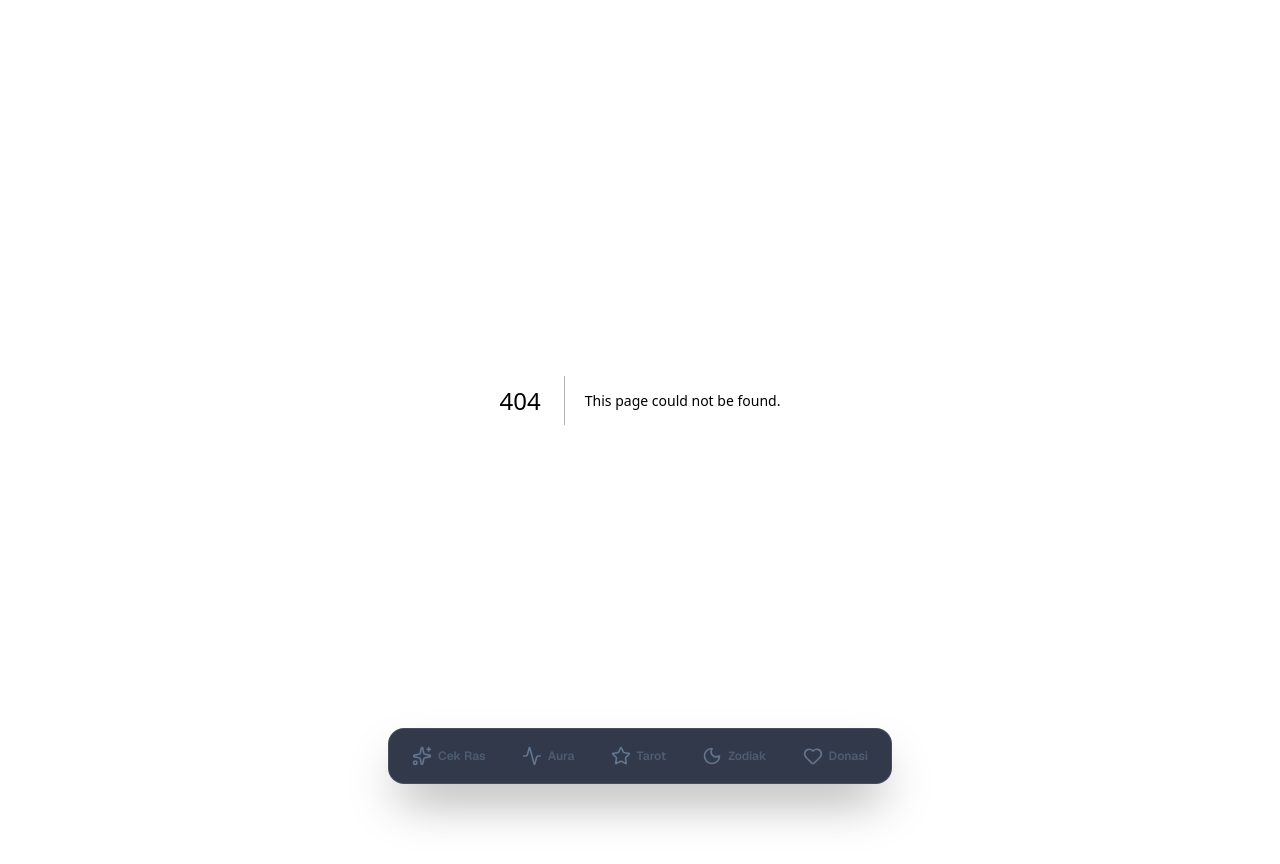
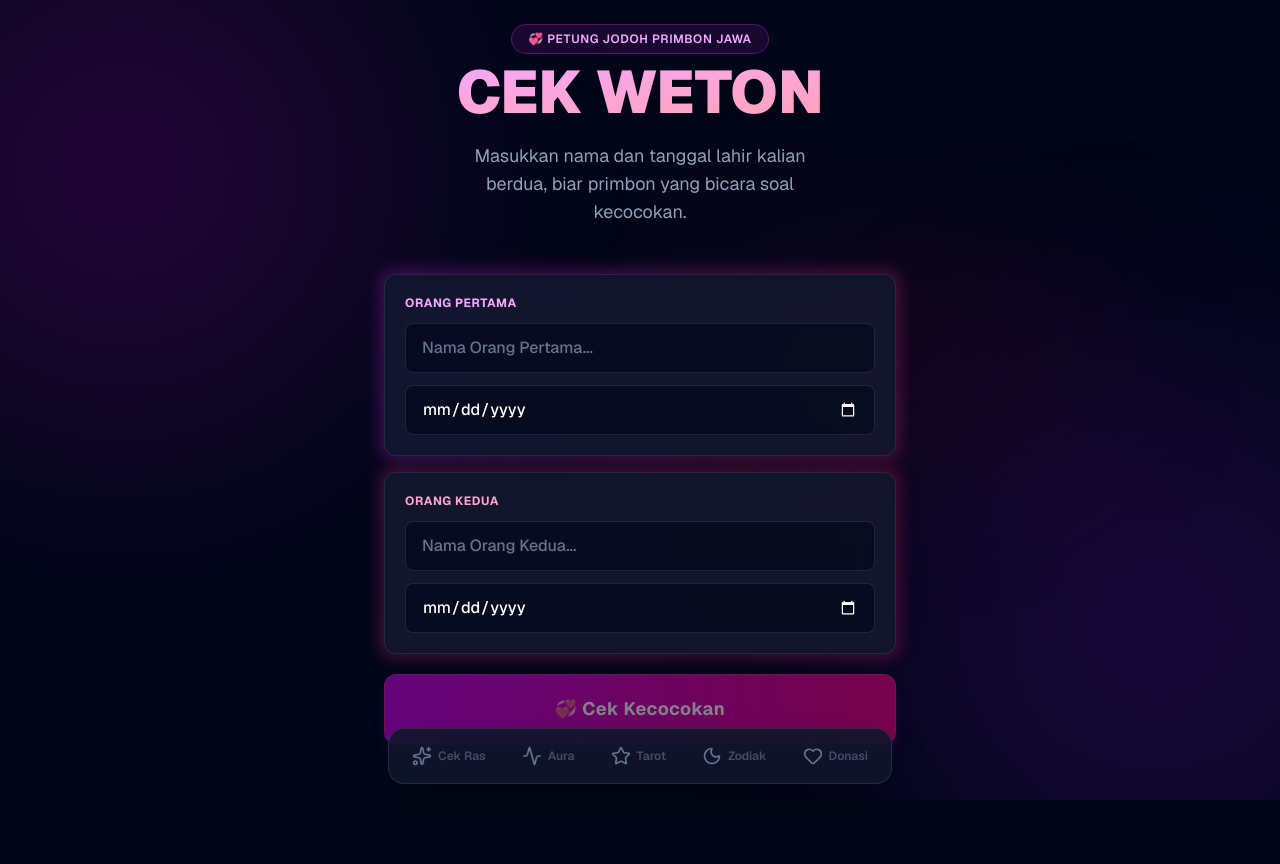
Before and after one commit to makibao0/cek-race, a Next.js app: page /jodoh in a window 1280 px wide. Before the commit this address had no page. Shown: the top 864 px of the page. Built offline with nearby package versions, Linux system fonts and the light colour scheme.

Commit message:
feat: add jodoh compatibility page

```diff
--- /dev/null
+++ b/src/app/jodoh/layout.tsx
@@ -0,0 +1,10 @@
+import type { Metadata } from "next";
+
+export const metadata: Metadata = {
+  title: "Cek Kecocokan Weton",
+  description: "Cek kecocokan weton dan jodoh berdasarkan primbon Jawa. Masukkan tanggal lahir kalian berdua dan lihat hasilnya.",
+};
+
+export default function JodohLayout({ children }: { children: React.ReactNode }) {
+  return children;
+}
--- /dev/null
+++ b/src/app/jodoh/page.tsx
@@ -0,0 +1,198 @@
+'use client';
+
+import { useState } from 'react';
+import JodohResult from '@/components/JodohResult';
+import jodohData from '@/data/jodoh.json';
+import { getWeton, getKategoriNama, type Weton } from '@/lib/weton';
+
+type JodohKategori = typeof jodohData[0];
+
+const generateHash = (str: string) => {
+  let hash = 0;
+  for (let i = 0; i < str.length; i++) {
+    hash = str.charCodeAt(i) + ((hash << 5) - hash);
+  }
+  return Math.abs(hash);
+};
+
+export type JodohReading = {
+  namaA: string;
+  namaB: string;
+  wetonA: Weton;
+  wetonB: Weton;
+  kategori: JodohKategori;
+  deskripsi: string;
+  saran: string;
+};
+
+export default function JodohPage() {
+  const [namaA, setNamaA] = useState('');
+  const [tanggalA, setTanggalA] = useState('');
+  const [namaB, setNamaB] = useState('');
+  const [tanggalB, setTanggalB] = useState('');
+  const [result, setResult] = useState<JodohReading | null>(null);
+  const [isAnimating, setIsAnimating] = useState(false);
+  const [loadingText, setLoadingText] = useState('Membaca petung jodoh...');
+
+  const handleCheck = (e: React.FormEvent) => {
+    e.preventDefault();
+    if (!namaA.trim() || !tanggalA || !namaB.trim() || !tanggalB) return;
+
+    setIsAnimating(true);
+    setResult(null);
+
+    const ritualSteps = [
+      'Membaca petung jodoh...',
+      'Menghitung neptu berdua...',
+      'Menyelaraskan weton kalian...',
+      'Menimbang hari dan pasaran...',
+      'Membuka lontar primbon...',
+      'Merangkai hasil petungan...',
+    ];
+
+    let step = 0;
+    setLoadingText(ritualSteps[step]);
+    const interval = setInterval(() => {
+      step++;
+      if (step < ritualSteps.length) setLoadingText(ritualSteps[step]);
+    }, 1300);
+
+    setTimeout(() => {
+      clearInterval(interval);
+
+      const wetonA = getWeton(tanggalA);
+      const wetonB = getWeton(tanggalB);
+      const kategoriNama = getKategoriNama(wetonA.neptu, wetonB.neptu);
+      const kategori = jodohData.find((k) => k.nama === kategoriNama) as JodohKategori;
+
+      const base = namaA.trim().toLowerCase() + tanggalA + namaB.trim().toLowerCase() + tanggalB;
+      const deskripsi = kategori.deskripsi[generateHash(base + 'd') % kategori.deskripsi.length];
+      const saran = kategori.saran[generateHash(base + 's') % kategori.saran.length];
+
+      setResult({
+        namaA: namaA.trim(),
+        namaB: namaB.trim(),
+        wetonA,
+        wetonB,
+        kategori,
+        deskripsi,
+        saran,
+      });
+      setIsAnimating(false);
+    }, 1300 * ritualSteps.length);
+  };
+
+  return (
+    <main className="min-h-screen relative flex flex-col items-center justify-center p-4 overflow-hidden bg-slate-950 font-sans text-slate-200">
+      <div className="absolute top-[-10%] left-[-10%] w-[500px] h-[500px] bg-fuchsia-700/20 rounded-full blur-[130px] pointer-events-none" />
+      <div className="absolute bottom-[-10%] right-[-10%] w-[500px] h-[500px] bg-purple-600/15 rounded-full blur-[130px] pointer-events-none" />
+      <div className="absolute top-[35%] right-[15%] w-[400px] h-[150px] bg-rose-600/10 rounded-full blur-[100px] pointer-events-none" />
+
+      <div className="z-10 w-full max-w-lg flex flex-col gap-8">
+        <div className="text-center space-y-4">
+          <div className="inline-block border border-fuchsia-500/30 rounded-full px-4 py-1.5 mb-2 bg-fuchsia-500/10 backdrop-blur-sm text-fuchsia-300 text-xs font-semibold tracking-wider">
+            💞 PETUNG JODOH PRIMBON JAWA
+          </div>
+          <h1 className="text-5xl md:text-6xl font-black bg-clip-text text-transparent bg-gradient-to-br from-fuchsia-300 via-pink-300 to-rose-300 drop-shadow-lg pb-1">
+            CEK WETON
+          </h1>
+          <p className="text-slate-400 text-base md:text-lg max-w-sm mx-auto">
+            Masukkan nama dan tanggal lahir kalian berdua, biar primbon yang bicara soal kecocokan.
+          </p>
+        </div>
+
+        <form onSubmit={handleCheck} className="flex flex-col gap-5 mt-4">
+          <div className={`flex flex-col gap-4 ${isAnimating ? 'hidden' : 'flex'}`}>
+            <div className="relative group">
+              <div className="absolute -inset-1 bg-gradient-to-r from-fuchsia-500 to-pink-500 rounded-xl blur opacity-25 group-hover:opacity-50 transition duration-500" />
+              <div className="relative flex flex-col gap-3 bg-slate-900/90 backdrop-blur-md border border-slate-700/50 rounded-xl p-5 shadow-inner">
+                <p className="text-fuchsia-300 text-xs font-bold uppercase tracking-wider">Orang Pertama</p>
+                <input
+                  type="text"
+                  value={namaA}
+                  onChange={(e) => setNamaA(e.target.value)}
+                  placeholder="Nama Orang Pertama..."
+                  className="w-full bg-slate-950/60 border border-slate-700/50 rounded-lg px-4 py-3 text-white placeholder-slate-500 focus:outline-none focus:ring-2 focus:ring-fuchsia-500/50 transition-all font-medium"
+                  required
+                  autoComplete="off"
+                  spellCheck="false"
+                />
+                <input
+                  type="date"
+                  value={tanggalA}
+                  onChange={(e) => setTanggalA(e.target.value)}
+                  max={new Date().toISOString().split('T')[0]}
+                  min="1900-01-01"
+                  className="w-full bg-slate-950/60 border border-slate-700/50 rounded-lg px-4 py-3 text-white focus:outline-none focus:ring-2 focus:ring-fuchsia-500/50 transition-all font-medium [color-scheme:dark]"
+                  required
+                />
+              </div>
+            </div>
+
+            <div className="relative group">
+              <div className="absolute -inset-1 bg-gradient-to-r from-pink-500 to-rose-500 rounded-xl blur opacity-25 group-hover:opacity-50 transition duration-500" />
+              <div className="relative flex flex-col gap-3 bg-slate-900/90 backdrop-blur-md border border-slate-700/50 rounded-xl p-5 shadow-inner">
+                <p className="text-pink-300 text-xs font-bold uppercase tracking-wider">Orang Kedua</p>
+                <input
+                  type="text"
+                  value={namaB}
+                  onChange={(e) => setNamaB(e.target.value)}
+                  placeholder="Nama Orang Kedua..."
+                  className="w-full bg-slate-950/60 border border-slate-700/50 rounded-lg px-4 py-3 text-white placeholder-slate-500 focus:outline-none focus:ring-2 focus:ring-pink-500/50 transition-all font-medium"
+                  required
+                  autoComplete="off"
+                  spellCheck="false"
+                />
+                <input
+                  type="date"
+                  value={tanggalB}
+                  onChange={(e) => setTanggalB(e.target.value)}
+                  max={new Date().toISOString().split('T')[0]}
+                  min="1900-01-01"
+                  className="w-full bg-slate-950/60 border border-slate-700/50 rounded-lg px-4 py-3 text-white focus:outline-none focus:ring-2 focus:ring-pink-500/50 transition-all font-medium [color-scheme:dark]"
+                  required
+                />
+              </div>
+            </div>
+          </div>
+
+          {isAnimating ? (
+            <div className="flex flex-col items-center justify-center p-8 gap-6 animate-in fade-in zoom-in duration-500">
+              <div className="relative w-40 h-40 flex items-center justify-center">
+                <div className="absolute inset-0 rounded-full border border-white/10 animate-[spin_8s_linear_infinite]" />
+                <div className="absolute inset-6 rounded-full border border-fuchsia-500/30 animate-[spin_4s_linear_infinite_reverse]" />
+                <span className="text-4xl z-10 animate-pulse">💞</span>
+              </div>
+              <span className="text-xl font-bold tracking-wider text-transparent bg-clip-text bg-gradient-to-r from-fuchsia-400 to-pink-400 animate-pulse text-center">
+                {loadingText}
+              </span>
+            </div>
+          ) : (
+            <button
+              type="submit"
+              disabled={!namaA.trim() || !tanggalA || !namaB.trim() || !tanggalB}
+              className="group relative w-full flex justify-center py-5 px-4 border border-white/10 rounded-xl text-lg font-bold text-white bg-gradient-to-r from-fuchsia-600 to-pink-600 hover:from-fuchsia-500 hover:to-pink-500 focus:outline-none shadow-lg shadow-fuchsia-500/25 disabled:opacity-50 disabled:cursor-not-allowed transition-all overflow-hidden"
+            >
+              <div className="absolute inset-0 w-[200%] h-full bg-gradient-to-r from-white/0 via-white/20 to-white/0 -translate-x-[100%] group-hover:animate-[shimmer_2s_infinite]" />
+              <span className="relative z-10 tracking-wide">💞 Cek Kecocokan</span>
+            </button>
+          )}
+        </form>
+
+        <div
+          className={`transition-all duration-700 ease-out ${
+            result && !isAnimating
+              ? 'opacity-100 translate-y-0 scale-100'
+              : 'opacity-0 translate-y-8 scale-95 pointer-events-none'
+          }`}
+        >
+          {result && !isAnimating && <JodohResult data={result} />}
+        </div>
+      </div>
+
+      <style dangerouslySetInnerHTML={{ __html: `
+        @keyframes shimmer { 100% { transform: translateX(50%); } }
+      `}} />
+    </main>
+  );
+}
```
